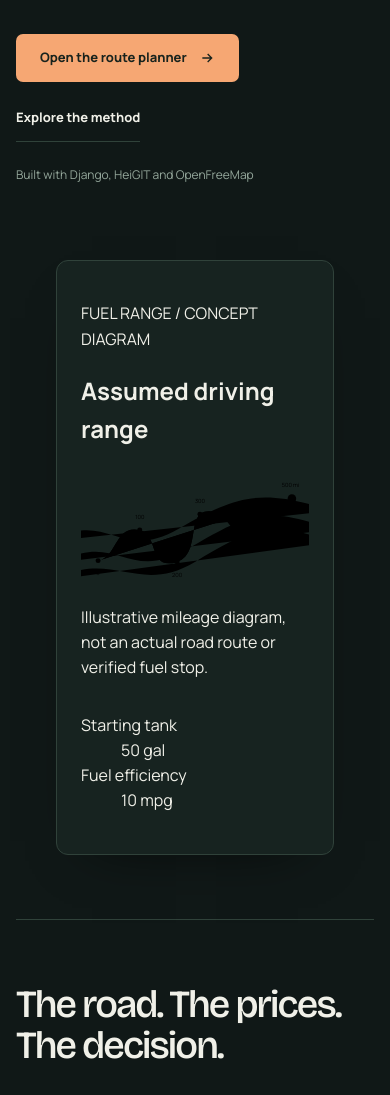
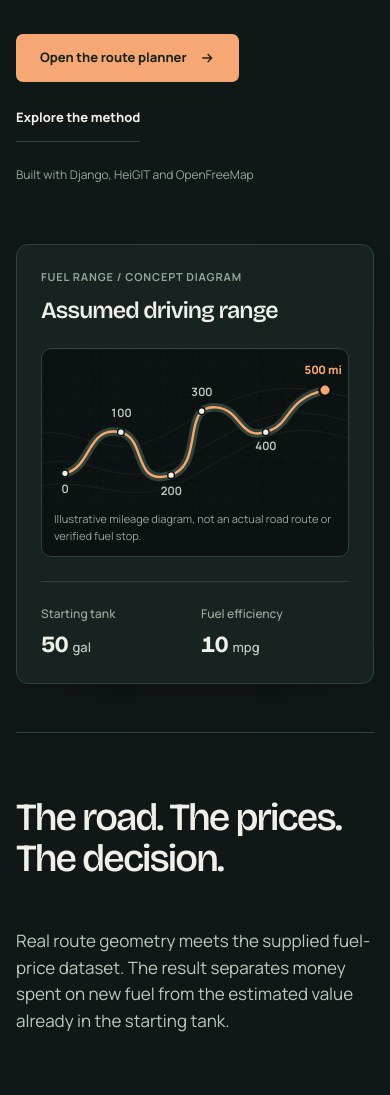
Before and after one commit to AgustinWojtyszyn/fuel-route-optimizer, a Python web app: template routes/templates/routes/landing.html in a window 390 px wide. Shown: the part 322-1417 px from the top of the page. Run offline with Jinja, Linux system fonts and the light colour scheme; the template is opened without the code that fills it, so the values that code supplies are empty.

Commit message:
design(hallmark): craft responsive route illustration and remove failed ruler styling

```diff
--- a/routes/static/routes/landing.css
+++ b/routes/static/routes/landing.css
@@ -1,5 +1,5 @@
-/* Hallmark · v2.0.0 · theme: custom · genre: editorial · redesign: full · page: / · signature: interactive 500-mile fuel-range instrument · posture: Ledge */
-/* Hallmark · pre-emit critique: P5 H4 E4 S5 R5 V5 · weakest: E, replaced copied product screenshot with a keyboard-usable fuel-range instrument; mobile and contrast need rendered verification. */
+/* Hallmark · v2.0.0 · theme: custom · genre: editorial · redesign: full · page: / · signature: bespoke five-stage 500-mile road schematic · posture: Ledge */
+/* Hallmark · pre-emit critique: P5 H4 E4 S5 R5 V5 · weakest: E, replaced failed ruler graphic with an original schematic range diagram; mobile and contrast need rendered verification. */
 /* Hallmark · reworded "US routes, fully in view." to "Distance tells half the story." · headline now names the product's real trade-off. */
 /* Hallmark · dropped copied planner preview, kept links to /demo/, GitHub, #method and all 4 languages; requested change removes duplicated app screen. */
 @font-face{font-family:"Bricolage Grotesque";src:url("/static/routes/bricolage.ttf") format("truetype");font-weight:200 800;font-display:swap}
@@ -66,19 +66,29 @@ svg{display:block}
 .action--secondary:hover{border-color:var(--accent)}
 .action svg{width:16px;height:16px}
 .hero__foot{margin-top:var(--space-5);font-size:12px;color:var(--text-muted)}
-.instrument{min-width:0;display:flex;flex-direction:column;justify-content:space-between;min-height:420px;padding:var(--space-6);background:var(--surface-raised);border:1px solid var(--line);border-radius:var(--radius);box-shadow:var(--shadow)}
-.instrument__top{display:flex;align-items:center;justify-content:space-between;flex-wrap:wrap;gap:var(--space-4)}
-.instrument__title{font-size:14px;font-weight:760}
-.instrument__number{display:flex;align-items:baseline;gap:var(--space-3);padding-top:var(--space-6)}
-.instrument__number strong{font:520 clamp(5.8rem,9vw,8.7rem)/.95 var(--font-display);letter-spacing:-.09em;font-variant-numeric:tabular-nums}
-.instrument__number span{font-size:16px;font-weight:700;color:var(--text-subtle)}
-.instrument__caption{margin:var(--space-4) 0 var(--space-6);max-width:40ch;font-size:14px;line-height:1.65;color:var(--text-subtle)}
-.instrument__track{position:relative;padding:var(--space-7) 0 var(--space-6);margin-top:auto}
-.instrument__track::before{content:"";position:absolute;top:0;left:0;right:0;border-top:1px solid var(--line)}
-.instrument__scale{position:relative;width:100%;height:45px;display:block}
-.instrument__scale-rail{position:absolute;inset:auto 0 13px 0;height:3px;background:var(--path)}
-.instrument__scale-point{position:absolute;right:-1px;bottom:8px;width:13px;height:13px;border-radius:50%;border:3px solid var(--surface-raised);box-shadow:0 0 0 2px var(--accent);background:var(--accent)}
-.instrument__ruler{display:flex;justify-content:space-between;gap:var(--space-1);color:var(--text-muted);font:500 11px/1.4 var(--font-measure);font-variant-numeric:tabular-nums}
+
+.instrument{min-width:0;min-height:500px;display:flex;flex-direction:column;gap:var(--space-5);margin:0;padding:var(--space-6);border:1px solid var(--line);border-radius:var(--radius);background:var(--surface-raised);box-shadow:var(--shadow)}
+.journey-card__head{min-width:0}
+.journey-card__eyebrow{margin:0 0 var(--space-3);font:680 11px/1.4 var(--font-body);letter-spacing:.075em;color:var(--text-muted)}
+.journey-card__title{max-width:16ch;margin:0;font:580 clamp(1.65rem,2.7vw,2.25rem)/1.15 var(--font-display);letter-spacing:-.04em;color:var(--text)}
+.journey-visual{position:relative;min-width:0;overflow:hidden;background:var(--surface-deep);border:1px solid var(--line);border-radius:calc(var(--radius) - 2px)}
+:root[data-theme="light"] .journey-visual{background:var(--surface-soft)}
+.journey-route{display:block;width:100%;height:auto;aspect-ratio:640/340}
+.journey-gridline{stroke:var(--line);stroke-opacity:.32;stroke-width:1}
+.journey-contours{fill:none;stroke:var(--text-muted);stroke-width:1.2;opacity:.17}
+.journey-roadbed{fill:none;stroke:var(--rail);stroke-width:18;stroke-linecap:round;stroke-linejoin:round;opacity:.74}
+.journey-road{fill:none;stroke:var(--accent);stroke-width:5;stroke-linecap:round;stroke-linejoin:round}
+.journey-nodes circle{fill:var(--text);stroke:var(--surface-deep);stroke-width:3}
+.journey-nodes circle.journey-node--end{fill:var(--accent);stroke:var(--surface-deep);stroke-width:5}
+.journey-labels{fill:var(--text-subtle);font:650 17px/1 var(--font-body);font-variant-numeric:tabular-nums}
+.journey-labels .journey-label--end{fill:var(--accent);font-weight:800}
+.journey-visual__note{max-width:54ch;margin:0;padding:0 var(--space-4) var(--space-4);font-size:11px;line-height:1.5;color:var(--text-muted)}
+.journey-measures{display:grid;grid-template-columns:repeat(2,minmax(0,1fr));gap:var(--space-5);margin:auto 0 0;padding-top:var(--space-5);border-top:1px solid var(--line)}
+.journey-measures dt{font:550 12px/1.4 var(--font-body);color:var(--text-muted)}
+.journey-measures dd{margin:var(--space-2) 0 0;font:720 clamp(1.3rem,2vw,1.6rem)/1.18 var(--font-display);letter-spacing:-.035em;color:var(--text);font-variant-numeric:tabular-nums}
+.journey-measures dd span{font:550 13px/1.4 var(--font-body);letter-spacing:0;color:var(--text-subtle)}
+@media(max-width:800px){.journey-route{min-height:0}.journey-labels{font-size:20px}}
+@media(max-width:560px){.journey-card__title{font-size:clamp(1.45rem,6vw,1.8rem)}.journey-route{max-width:100%}.journey-labels{font-size:24px}.journey-visual__note{padding:0 var(--space-3) var(--space-3);font-size:11px}.journey-measures{gap:var(--space-3)}.journey-measures dd{font-size:1.45rem}}
 .method{border-top:1px solid var(--line);padding-block:var(--space-9)}
 .method__heading{display:grid;grid-template-columns:minmax(0,.85fr) minmax(0,1.15fr);gap:var(--space-8);align-items:end;margin-bottom:var(--space-8)}
 .method__heading h2{font:540 clamp(2.4rem,4.6vw,4.7rem)/1.07 var(--font-display);letter-spacing:-.05em;max-width:14ch;overflow-wrap:break-word;min-width:0;margin:0}
@@ -118,11 +128,11 @@ svg{display:block}
 .footer a{color:var(--text-subtle);text-decoration:underline;text-underline-offset:3px}
 @media(max-width:1100px){.page-shell{padding-inline:var(--space-6)}.hero{gap:var(--space-7)}.hero h1{font-size:clamp(3.45rem,6vw,5.4rem)}.instrument{min-height:480px}.method__heading{gap:var(--space-7)}}
 @media(max-width:800px){.hero{grid-template-columns:minmax(0,1fr);min-height:0;padding-block:var(--space-7);gap:var(--space-7)}.hero h1{max-width:15ch}.instrument{min-height:440px}.method__heading,.lab__frame{grid-template-columns:minmax(0,1fr);gap:var(--space-6)}.method{padding-block:var(--space-8)}.method__heading{margin-bottom:var(--space-7)}.lab__frame{padding:var(--space-6)}.nav-link--method{display:none}}
-@media(max-width:560px){.page-shell{padding-inline:var(--space-4)}.site-nav{min-height:72px;gap:var(--space-2)}.brand-type__main{font-size:17px}.brand-type__sub{font-size:10px}.nav-right{gap:var(--space-2)}.nav-link--planner{display:none}.theme-toggle{padding:var(--space-2);min-height:38px}.theme-toggle .theme-text{display:none}.locale-select{max-width:92px;min-width:78px;height:38px;font-size:11px}.hero h1{font-size:clamp(3rem,11vw,4.4rem)}.hero__intro{font-size:15px}.hero__actions{gap:var(--space-3)}.action{min-height:48px;font-size:13px}.instrument{padding:var(--space-5);min-height:360px}.instrument__number strong{font-size:6rem}.instrument__bottom{align-items:start;flex-direction:column}.method-row{grid-template-columns:40px minmax(0,1fr);gap:var(--space-2) var(--space-4)}.method-row p{grid-column:2}.lab{padding-block:var(--space-6)}.lab__frame{padding:var(--space-5)}.lab__results{gap:var(--space-3)}.close{flex-direction:column;align-items:start}.footer{flex-direction:column;align-items:start;gap:var(--space-3)}}
+@media(max-width:560px){.page-shell{padding-inline:var(--space-4)}.site-nav{min-height:72px;gap:var(--space-2)}.brand-type__main{font-size:17px}.brand-type__sub{font-size:10px}.nav-right{gap:var(--space-2)}.nav-link--planner{display:none}.theme-toggle{padding:var(--space-2);min-height:38px}.theme-toggle .theme-text{display:none}.locale-select{max-width:92px;min-width:78px;height:38px;font-size:11px}.hero h1{font-size:clamp(3rem,11vw,4.4rem)}.hero__intro{font-size:15px}.hero__actions{gap:var(--space-3)}.action{min-height:48px;font-size:13px}.instrument{padding:var(--space-5);min-height:360px}.method-row{grid-template-columns:40px minmax(0,1fr);gap:var(--space-2) var(--space-4)}.method-row p{grid-column:2}.lab{padding-block:var(--space-6)}.lab__frame{padding:var(--space-5)}.lab__results{gap:var(--space-3)}.close{flex-direction:column;align-items:start}.footer{flex-direction:column;align-items:start;gap:var(--space-3)}}
 @media(max-width:390px){.site-nav{gap:var(--space-1)}.brand-type__main{font-size:15px}.brand-type__slash{padding-inline:4px}.brand-type__sub{font-size:9px}.nav-right{gap:var(--space-1)}.toolbar{gap:var(--space-1)}.locale-select{max-width:77px;min-width:70px;font-size:10px;padding-inline:var(--space-1)}}
 .action,.theme-toggle,.nav-link,.locale-select{transition:color .2s ease-out,background-color .2s ease-out,border-color .2s ease-out}
 .action:active,.theme-toggle:active,.lab__preset:active{transform:translateY(1px)}
-.instrument__title,.instrument__caption{max-width:54ch}
+.journey-card__title,.journey-visual__note{overflow-wrap:break-word}
 .lab__segments{overflow:hidden;border-radius:3px}
 @media(hover:hover){.wordmark:hover .brand-type__main{color:var(--accent-hover)}}
 @media(prefers-reduced-motion:reduce){*,*::before,*::after{scroll-behavior:auto!important;animation-duration:.01ms!important;transition-duration:0ms!important}}
```
